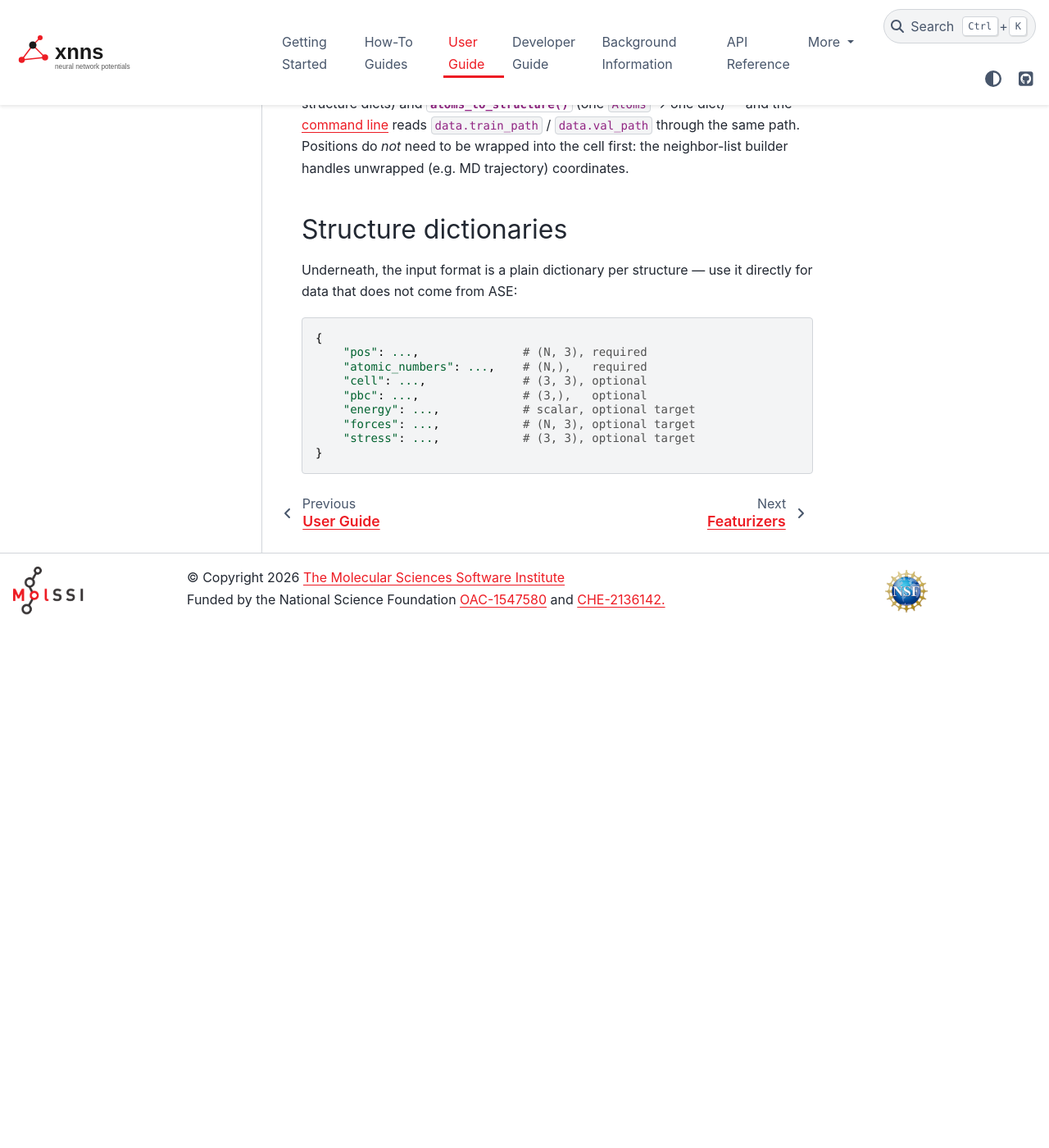
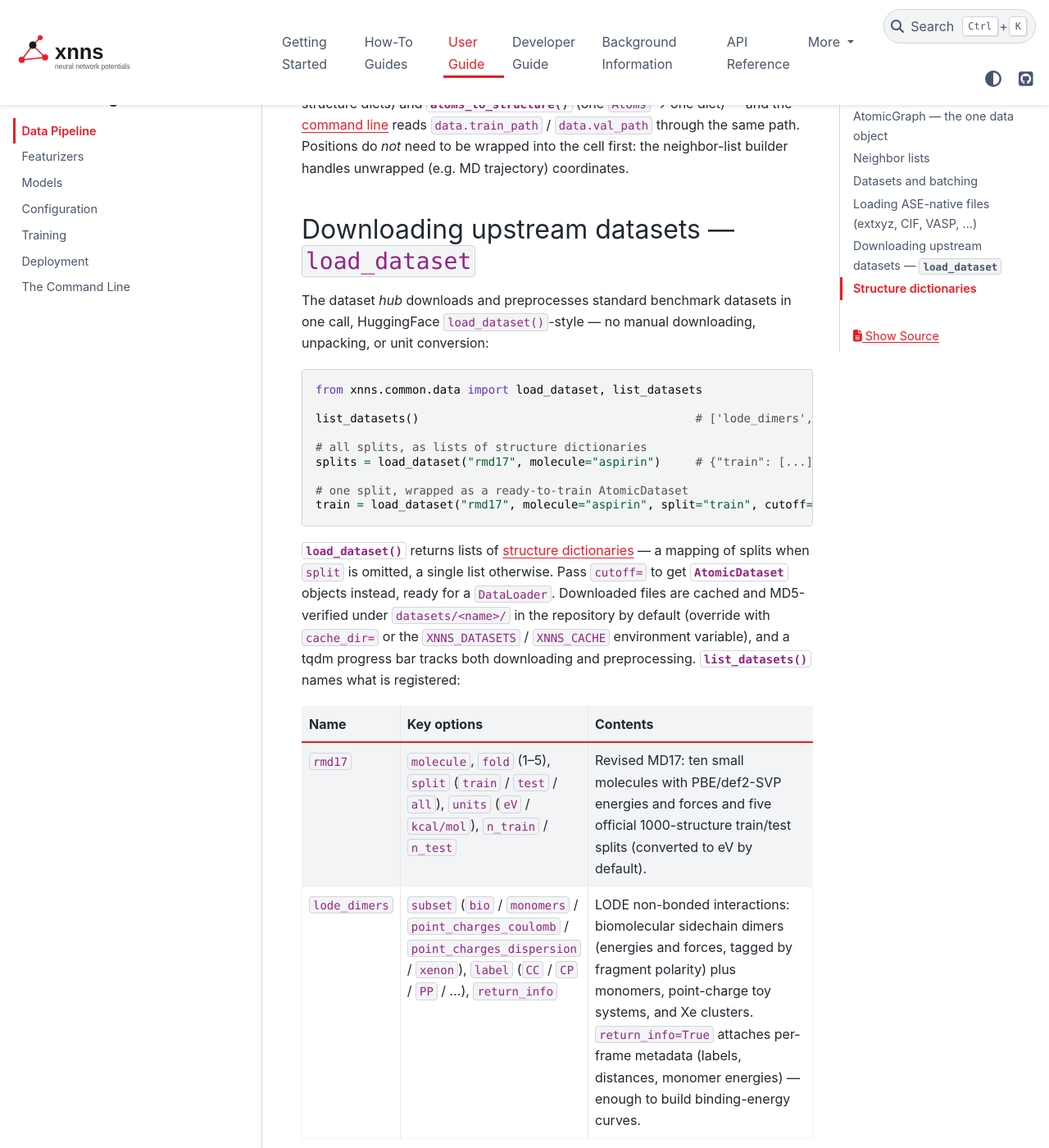
Before and after one commit to molssi-ai/xnn, a Sphinx documentation site: the page built from docs/user_guide/data.rst, in a window 1280 px wide and 1400 px high, scrolled down 2446 px. Shown: the whole window at 82% size. Built offline with Sphinx 7.4.7 and the PyData theme 0.15.4, drawn with Linux system fonts in a browser that asks for light colours; before the commit the page ends 3213 px from its top, so only the background shows below that; some of the changed text lies outside the part shown.

Commit message:
update docs for the new hub functionality

```diff
--- a/docs/how_tos/index.rst
+++ b/docs/how_tos/index.rst
@@ -13,6 +13,7 @@ see :ref:`background`, and for complete reference information see the
    :maxdepth: 2
    :titlesonly:
 
+   load_datasets
    train_a_model
    benchmark_models
    use_upstream_configs
--- a/docs/index.rst
+++ b/docs/index.rst
@@ -23,6 +23,9 @@ of xnns are
 
 - a single configuration file and command-line command enables benchmarking of a
   wide range of models on a variety of datasets
+
+- upstream benchmark datasets download and preprocess in one line with a
+  HuggingFace-style ``load_dataset()``, ready to train
 
 - the library is accompanied by extensive documentation, tutorials, examples and
   a complete hands-on course focusing on developing and training MLIPs (see the
--- a/docs/user_guide/data.rst
+++ b/docs/user_guide/data.rst
@@ -130,6 +130,64 @@ dicts) and :func:`~xnns.common.data.ase_io.atoms_to_structure` (one ``Atoms``
 wrapped into the cell first: the neighbor-list builder handles unwrapped
 (e.g. MD trajectory) coordinates.
 
+Downloading upstream datasets — ``load_dataset``
+================================================
+The dataset *hub* downloads and preprocesses standard benchmark datasets in one
+call, HuggingFace ``load_dataset()``-style — no manual downloading, unpacking, or
+unit conversion:
+
+.. code-block:: python
+
+   from xnns.common.data import load_dataset, list_datasets
+
+   list_datasets()                                        # ['lode_dimers', 'rmd17']
+
+   # all splits, as lists of structure dictionaries
+   splits = load_dataset("rmd17", molecule="aspirin")     # {"train": [...], "test": [...]}
+
+   # one split, wrapped as a ready-to-train AtomicDataset
+   train = load_dataset("rmd17", molecule="aspirin", split="train", cutoff=5.0)
+
+:func:`~xnns.common.data.hub.base.load_dataset` returns lists of
+:ref:`structure dictionaries <structure-dicts>` — a mapping of splits when
+``split`` is omitted, a single list otherwise. Pass ``cutoff=`` to get
+:class:`~xnns.common.data.dataset.AtomicDataset` objects instead, ready for a
+``DataLoader``. Downloaded files are cached and MD5-verified under
+``datasets/<name>/`` in the repository by default (override with ``cache_dir=``
+or the ``XNNS_DATASETS`` / ``XNNS_CACHE`` environment variable), and a tqdm
+progress bar tracks both downloading and preprocessing.
+:func:`~xnns.common.data.hub.base.list_datasets` names what is registered:
+
+.. list-table::
+   :header-rows: 1
+   :widths: 16 22 62
+
+   * - Name
+     - Key options
+     - Contents
+   * - ``rmd17``
+     - ``molecule``, ``fold`` (1–5), ``split`` (``train`` / ``test`` /
+       ``all``), ``units`` (``eV`` / ``kcal/mol``), ``n_train`` / ``n_test``
+     - Revised MD17: ten small molecules with PBE/def2-SVP energies and forces
+       and five official 1000-structure train/test splits (converted to eV by
+       default).
+   * - ``lode_dimers``
+     - ``subset`` (``bio`` / ``monomers`` / ``point_charges_coulomb`` /
+       ``point_charges_dispersion`` / ``xenon``), ``label`` (``CC`` / ``CP`` /
+       ``PP`` / …), ``return_info``
+     - LODE non-bonded interactions: biomolecular sidechain dimers (energies and
+       forces, tagged by fragment polarity) plus monomers, point-charge toy
+       systems, and Xe clusters. ``return_info=True`` attaches per-frame
+       metadata (labels, distances, monomer energies) — enough to build
+       binding-energy curves.
+
+A runnable, end-to-end walkthrough lives in
+``examples/data/load_dataset_tutorial.ipynb``. To add your own dataset, register
+a :class:`~xnns.common.data.hub.base.DatasetBuilder` — see
+:ref:`developer-guide-extending`.
+
+.. _structure-dicts:
+
 Structure dictionaries
 ======================
 Underneath, the input format is a plain dictionary per structure — use it
```
Also changed, not shown: docs/developer_guide/extending.rst (+35 -0 lines), docs/getting_started/quickstart.rst (+5 -2 lines), docs/how_tos/load_datasets.rst (added, +79 -0 lines).
